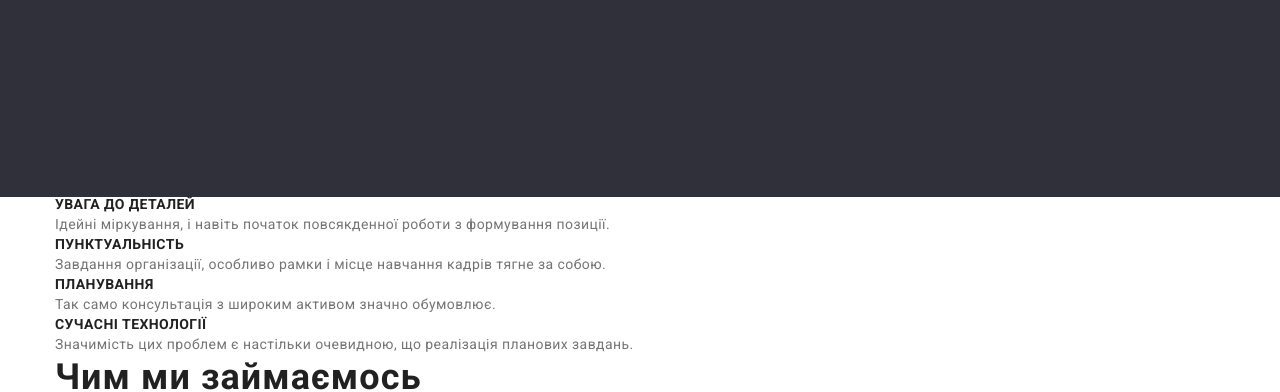
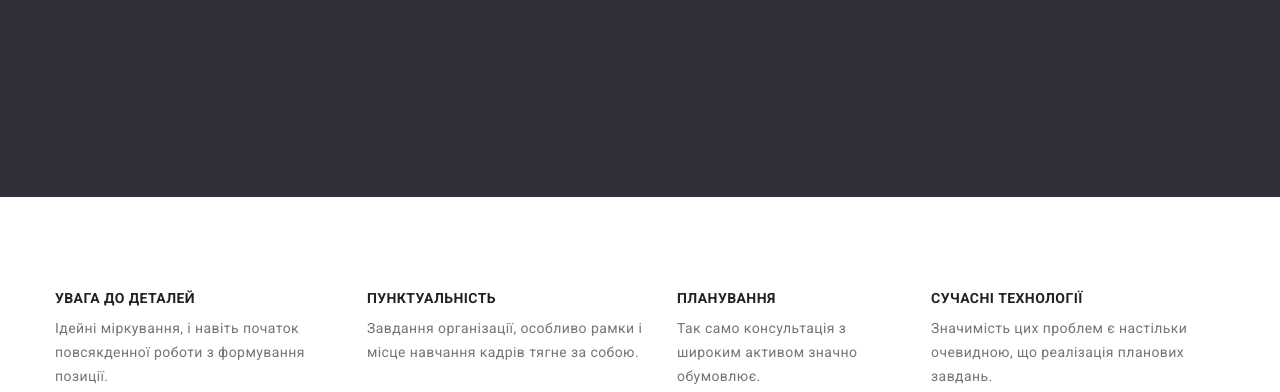
Before and after one commit to Korniy/goit-markup-hw-03, a plain HTML site: page index.html in a window 1280 px wide. Shown: the part 427-819 px from the top of the page. Drawn offline with nearby package versions, Linux system fonts and the light colour scheme.

Commit message:
Добавляє геоиетрію секції переваги

```diff
--- a/css/styles.css
+++ b/css/styles.css
@@ -183,7 +183,19 @@ span {
 }
 
 /* Секція переваги ADVANTAGES */
+.advantages-list {
+  display: flex;
+  padding-top: 94px;
+  padding-bottom: 94px;
+}
+
+.advantages-item:not(:last-child) {
+  margin-right: 30px;
+}
+
 .advantages-title {
+  padding-bottom: 10px;
+
   font-weight: 700;
   font-size: 14px;
   line-height: 1.14;
```
